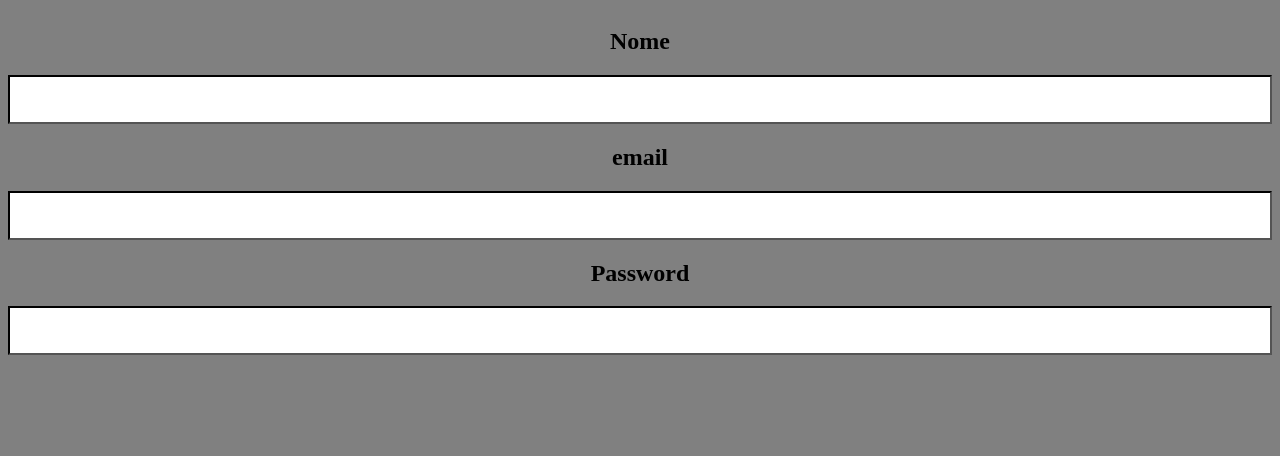
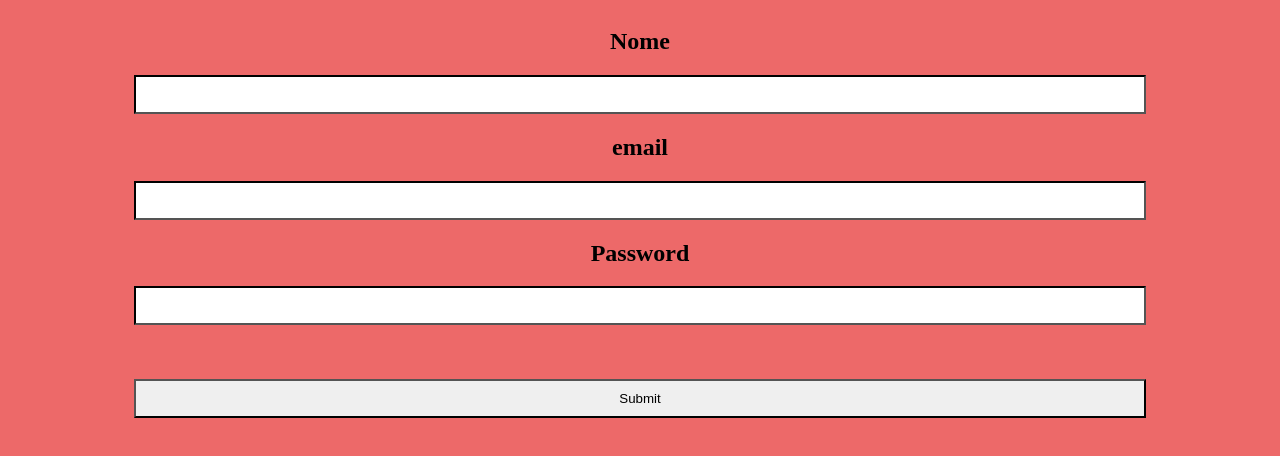
Before and after one commit to Belaalcantara/sigma-burger, a plain HTML site: page pages/contato.html in a window 1280 px wide. Drawn offline with Linux system fonts and the light colour scheme.

Commit message:
sucesso page

```diff
--- a/assets/css/style.contato.css
+++ b/assets/css/style.contato.css
@@ -1,15 +1,16 @@
 form{
-    background-color: grey;
+    background-color: rgb(237, 105, 105);
     display: flex;
     flex-direction: column;
-    width: 100%;
+    width: 80%;
     margin: auto;
     text-align: center;
+    padding: 10;
 }
 input{
-    padding: 15px;
+    padding: 10px;
     border-color: black;
 }
 body{
-    background-color: rgb(128, 128, 128);
+    background-color: rgb(237, 105, 105);
 }
--- a/pages/contato.html
+++ b/pages/contato.html
@@ -19,13 +19,15 @@
             <h2>email</h2>
         </label>
         <input type="password">
+
         <label>
             <h2>Password</h2>
         </label>
         <input type="text">
-
-
-
+        <br>
+        <br>
+        <br>
+        <input type="submit">
 
 
     </form>
```
Also changed, not shown: pages/sucesso.html (+4 -4 lines).
